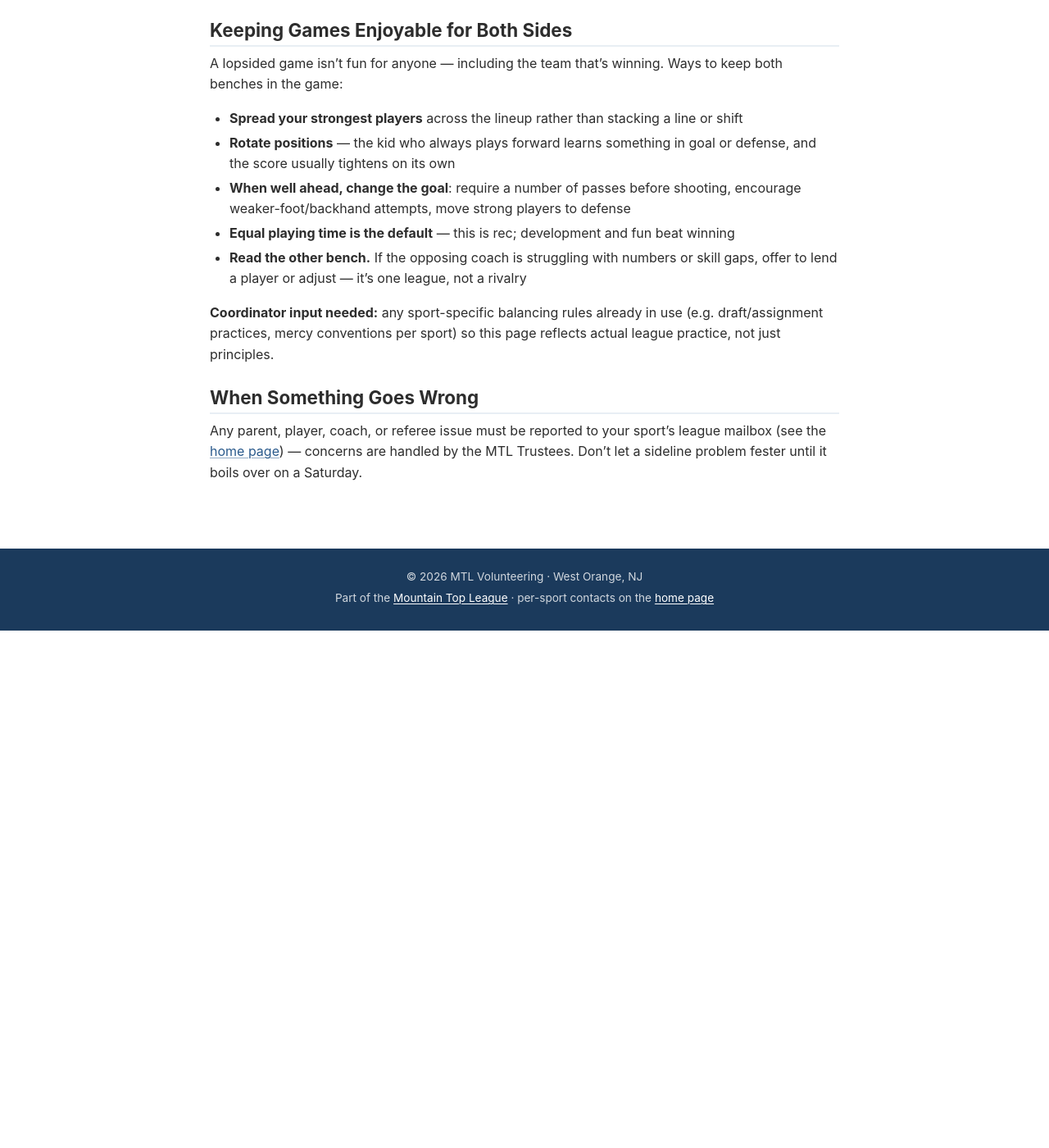
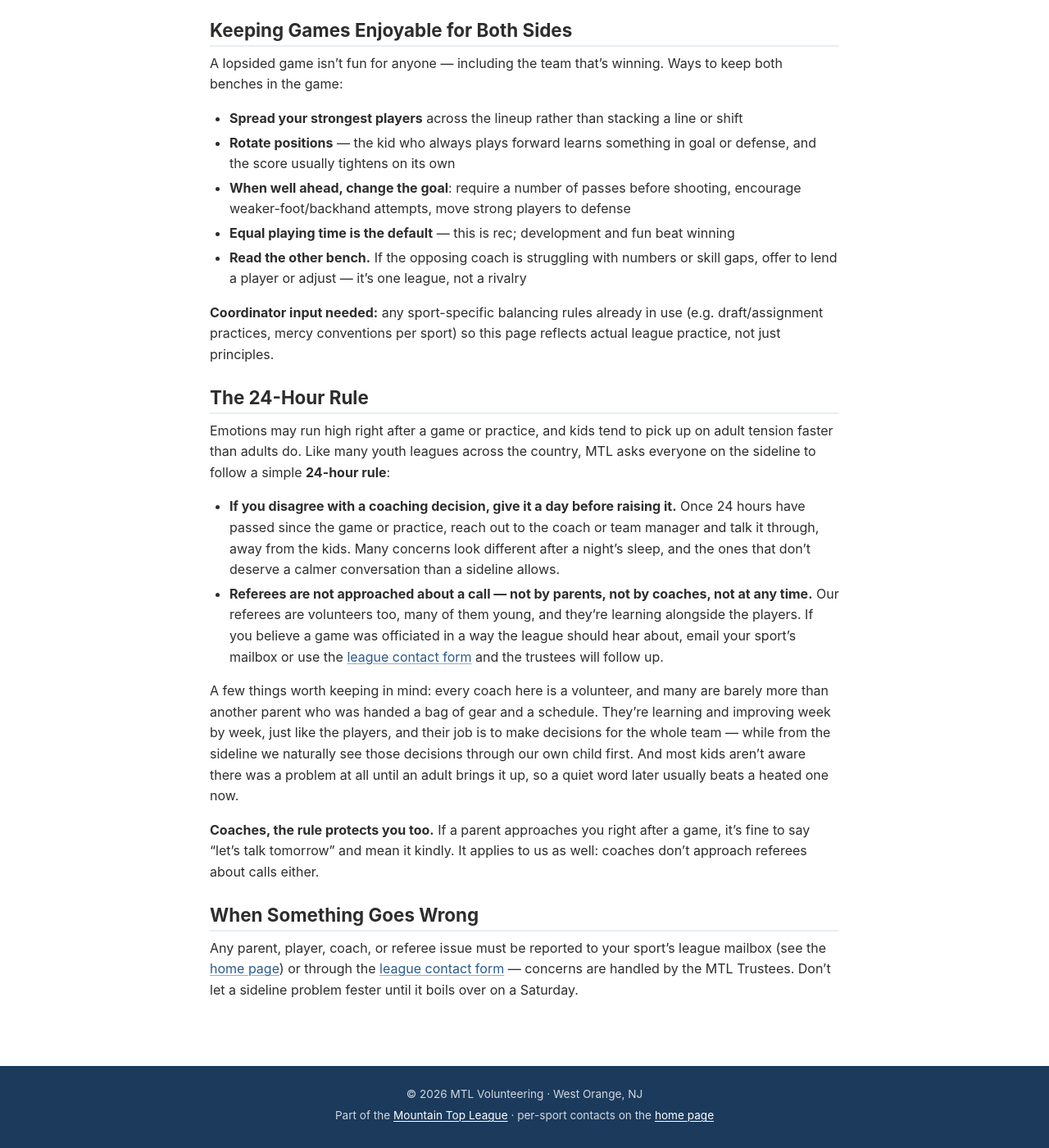
Before and after one commit to SiliconSaga/mtl-volunteering, a Jekyll site: the page built from sportsmanship.md, in a window 1280 px wide and 1400 px high, scrolled down 632 px. Shown: the whole window at 82% size. Built offline with Jekyll 4.4.1, drawn with Linux system fonts in a browser that asks for light colours; before the commit the page ends 1401 px from its top, so only the background shows below that.

Commit message:
docs: add the 24-hour rule to the sportsmanship guide
Canonical home for the rule across sports; the sport sites carry a short version and link here.

Co-Authored-By: Claude Fable 5.1 <noreply@anthropic.com>

```diff
--- a/sportsmanship.md
+++ b/sportsmanship.md
@@ -31,6 +31,17 @@ A lopsided game isn't fun for anyone — including the team that's winning. Ways
 
 > **Coordinator input needed:** any sport-specific balancing rules already in use (e.g. draft/assignment practices, mercy conventions per sport) so this page reflects actual league practice, not just principles.
 
+## The 24-Hour Rule
+
+Emotions may run high right after a game or practice, and kids tend to pick up on adult tension faster than adults do. Like many youth leagues across the country, MTL asks everyone on the sideline to follow a simple **24-hour rule**:
+
+- **If you disagree with a coaching decision, give it a day before raising it.** Once 24 hours have passed since the game or practice, reach out to the coach or team manager and talk it through, away from the kids. Many concerns look different after a night's sleep, and the ones that don't deserve a calmer conversation than a sideline allows.
+- **Referees are not approached about a call — not by parents, not by coaches, not at any time.** Our referees are volunteers too, many of them young, and they're learning alongside the players. If you believe a game was officiated in a way the league should hear about, email your sport's mailbox or use the [league contact form](https://mountaintopleague.com/contact-us/) and the trustees will follow up.
+
+A few things worth keeping in mind: every coach here is a volunteer, and many are barely more than another parent who was handed a bag of gear and a schedule. They're learning and improving week by week, just like the players, and their job is to make decisions for the whole team — while from the sideline we naturally see those decisions through our own child first. And most kids aren't aware there was a problem at all until an adult brings it up, so a quiet word later usually beats a heated one now.
+
+**Coaches, the rule protects you too.** If a parent approaches you right after a game, it's fine to say "let's talk tomorrow" and mean it kindly. It applies to us as well: coaches don't approach referees about calls either.
+
 ## When Something Goes Wrong
 
-Any parent, player, coach, or referee issue must be reported to your sport's league mailbox (see the [home page]({{ site.baseurl }}/)) — concerns are handled by the MTL Trustees. Don't let a sideline problem fester until it boils over on a Saturday.
+Any parent, player, coach, or referee issue must be reported to your sport's league mailbox (see the [home page]({{ site.baseurl }}/)) or through the [league contact form](https://mountaintopleague.com/contact-us/) — concerns are handled by the MTL Trustees. Don't let a sideline problem fester until it boils over on a Saturday.
```
Also changed, not shown: index.md (+1 -1 lines).
